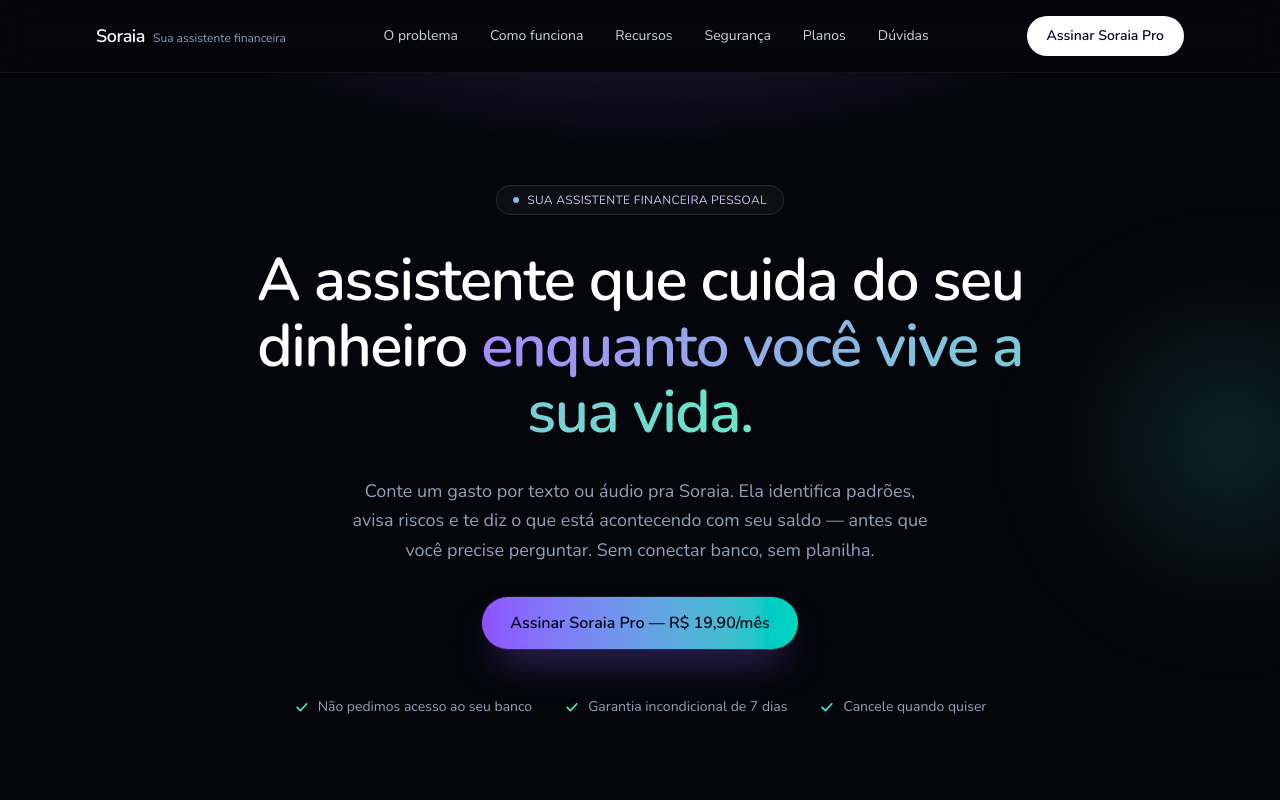
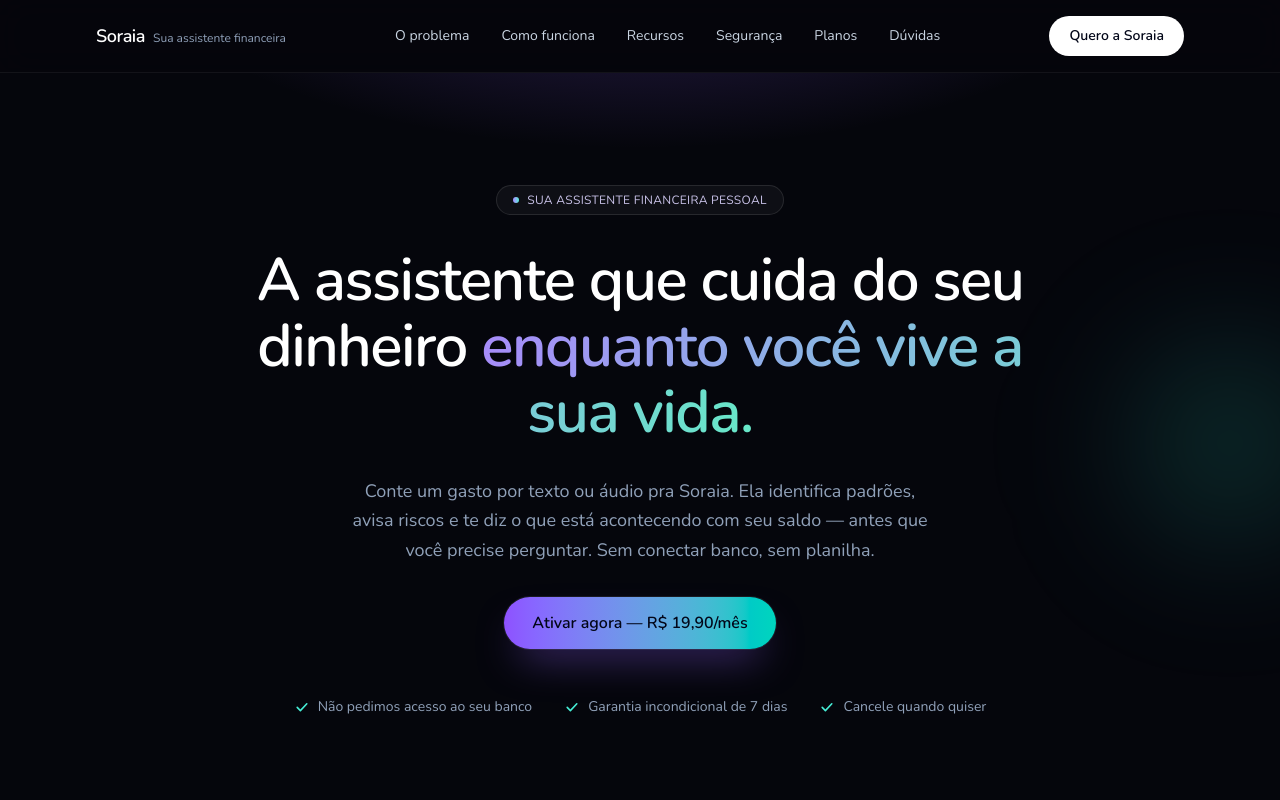
Before and after one commit to contatorafaelaguiaroficial-cpu/soraia-lp, a Next.js app: page / in a window 1280 px wide. Shown: the top 800 px of the page. Built offline with nearby package versions, Linux system fonts and the light colour scheme.

Commit message:
Vary CTA copy across the landing page

```diff
--- a/src/components/FinalCta.tsx
+++ b/src/components/FinalCta.tsx
@@ -19,7 +19,7 @@
             100% do seu dinheiro — sem perguntas, sem burocracia.
           </p>
           <ButtonPrimary href="#planos" className="mt-2">
-            Assinar Soraia Pro agora
+            Quero minha Soraia agora
           </ButtonPrimary>
         </Reveal>
       </Container>
--- a/src/components/Header.tsx
+++ b/src/components/Header.tsx
@@ -38,7 +38,7 @@
           href="#planos"
           className="inline-flex items-center justify-center rounded-full bg-white px-5 py-2.5 text-sm font-semibold text-slate-950 transition-transform hover:scale-[1.03]"
         >
-          Assinar Soraia Pro
+          Quero a Soraia
         </a>
       </Container>
     </header>
--- a/src/components/Hero.tsx
+++ b/src/components/Hero.tsx
@@ -48,7 +48,7 @@
 
           <RevealItem>
             <ButtonPrimary href="#planos">
-              Assinar Soraia Pro — R$ 19,90/mês
+              Ativar agora — R$ 19,90/mês
             </ButtonPrimary>
           </RevealItem>
 
--- a/src/components/HowItWorks.tsx
+++ b/src/components/HowItWorks.tsx
@@ -50,7 +50,7 @@
             Esqueça a planilha.{" "}
             <span className="gradient-text">Fale com a Soraia.</span>
           </p>
-          <ButtonPrimary href="#planos">Assinar Soraia Pro</ButtonPrimary>
+          <ButtonPrimary href="#planos">Começar agora</ButtonPrimary>
         </div>
       </Container>
     </section>
--- a/src/components/MobileStickyBar.tsx
+++ b/src/components/MobileStickyBar.tsx
@@ -12,7 +12,7 @@
           href="#planos"
           className="inline-flex shrink-0 items-center justify-center rounded-full bg-gradient-to-r from-violet-500 to-teal-400 px-5 py-2.5 text-sm font-semibold text-slate-950"
         >
-          Assinar
+          Ativar agora
         </a>
       </div>
     </div>
--- a/src/components/PricingSection.tsx
+++ b/src/components/PricingSection.tsx
@@ -60,7 +60,7 @@
               href="#top"
               className="mt-auto inline-flex items-center justify-center rounded-full bg-gradient-to-r from-violet-500 to-teal-400 px-6 py-3 text-sm font-semibold text-slate-950 transition-transform hover:scale-[1.02]"
             >
-              Assinar Soraia Pro
+              Ativar agora
             </a>
             <p className="text-center text-xs text-slate-500">
               Menos de R$ 0,67 por dia · 7 dias de garantia incondicional
```
